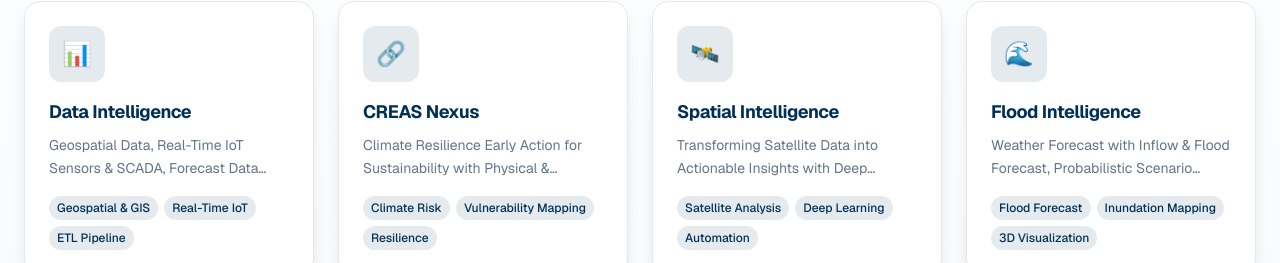
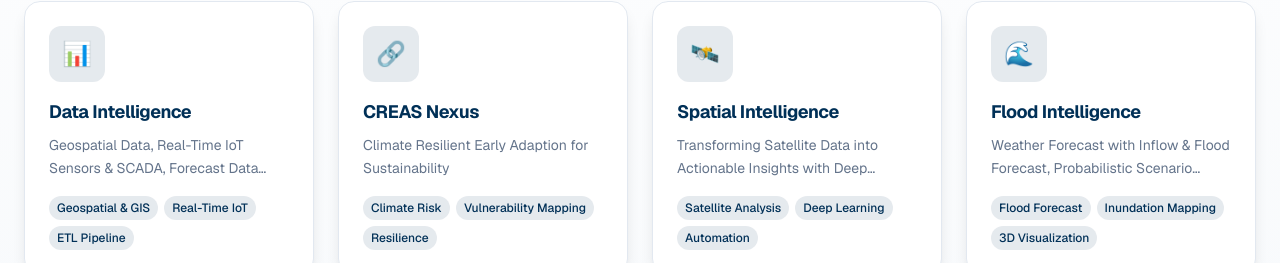
Before and after one commit to vikashh20-3/fams-landingpage, a Next.js app: page / in a window 1280 px wide. Shown: the part 1167-1430 px from the top of the page. Built offline with nearby package versions, Linux system fonts and the light colour scheme.

Commit message:
updated layout

```diff
--- a/app/page.tsx
+++ b/app/page.tsx
@@ -97,7 +97,7 @@ const capabilities = [
   {
     icon: "🔗",
     title: "CREAS Nexus",
-    description: "Climate Resilience Early Action for Sustainability with Physical & Transition Climate Risk Indicators and Vulnerability Mapping.",
+    description: "Climate Resilient Early Adaption for Sustainability",
     features: ["Climate Risk", "Vulnerability Mapping", "Resilience"],
     gradient: "from-purple-500 to-pink-500",
   },
```
